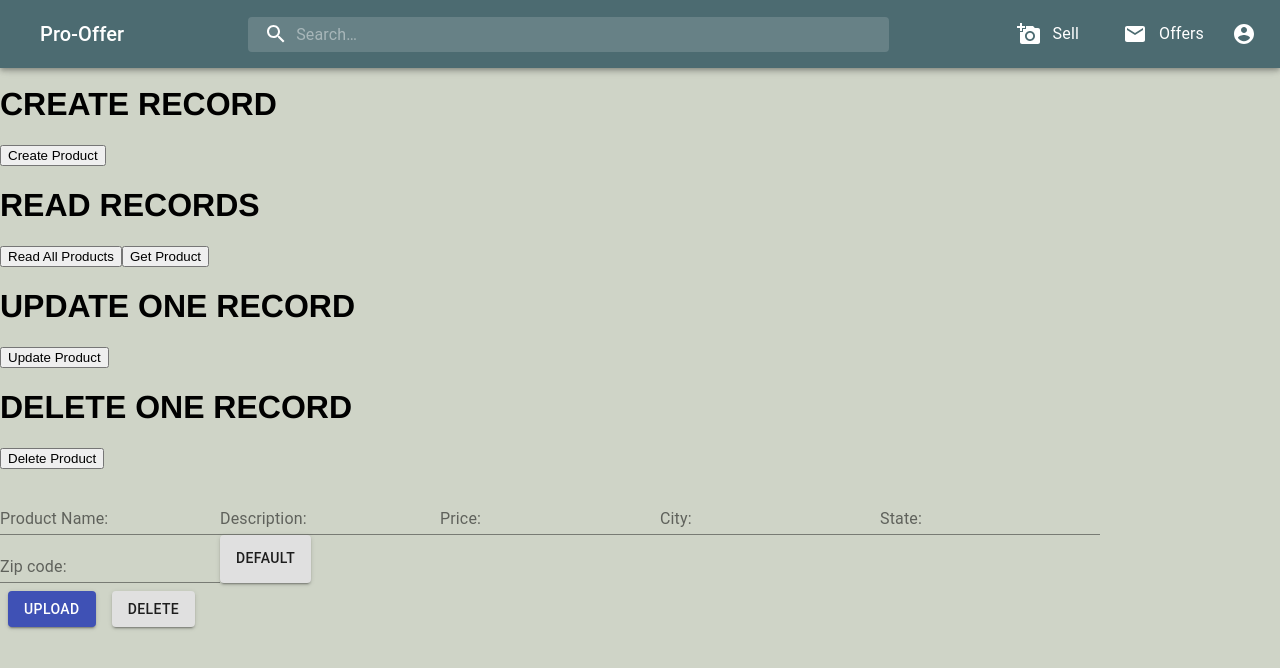
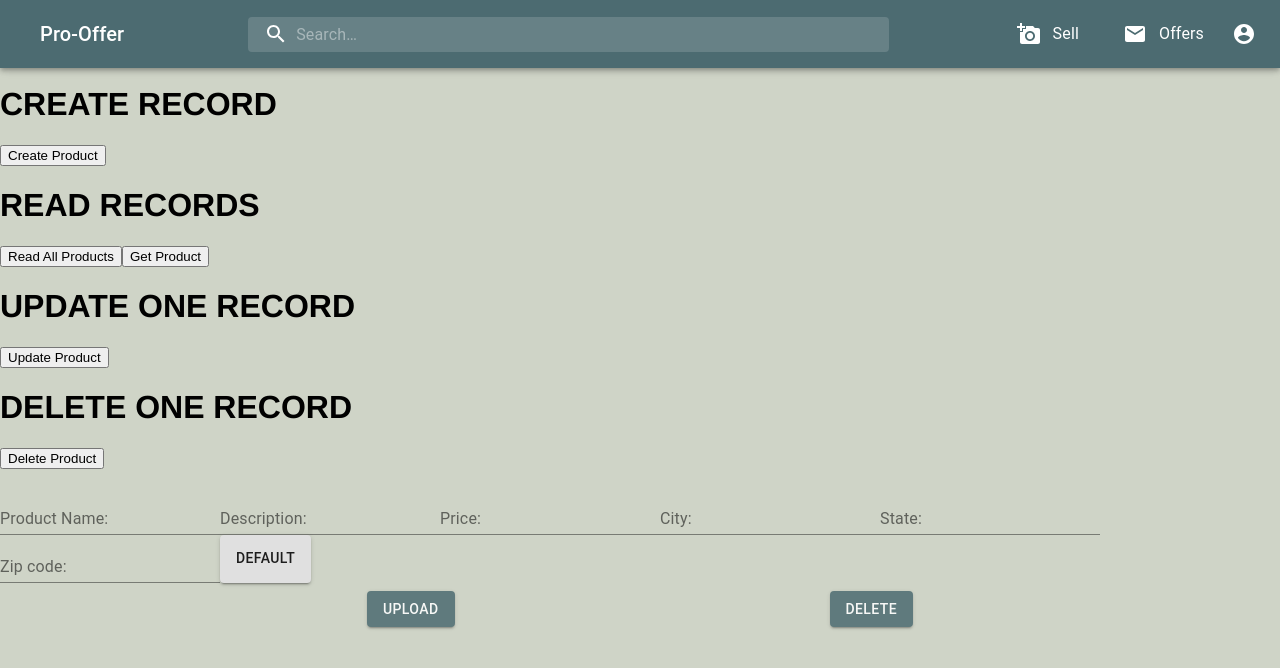
Before and after one commit to acosta-andres-r/pro-offer, a React (Create React App) app in the folder client/: page /sell in a window 1280 px wide. Shown: the top 668 px of the page. Built offline with nearby package versions, Linux system fonts and the light colour scheme.

Commit message:
Modified upload buttons to utilized in add page

```diff
--- a/client/src/components/Buttons/Upload/Upload.js
+++ b/client/src/components/Buttons/Upload/Upload.js
@@ -1,48 +1,28 @@
 import React from 'react';
-import API from '../../../utils/API'
-import FormData from 'form-data'
 import { makeStyles } from '@material-ui/core/styles';
 import Button from '@material-ui/core/Button';
-import IconButton from '@material-ui/core/IconButton';
-import PhotoCamera from '@material-ui/icons/PhotoCamera';
 
 const useStyles = makeStyles((theme) => ({
   root: {
+    alignText: 'center',
     '& > *': {
       margin: theme.spacing(1),
     },
+    display: 'flex',
+    flexWrap: 'wrap',
+    flexDirection: 'row',
+    justifyContent: 'space-evenly',
   },
   input: {
     display: 'none',
   },
+  button: {
+    backgroundColor: "#4C6B71"
+  }
 }));
 
-export default function UploadButtons() {
+export default function UploadButtons( props ) {
   const classes = useStyles();
-
-  const handleUploadClick = event => {
-    console.log();
-    const file = event.target.files[0];
-    let formData = new FormData();
-    formData.append('image', file);
-    // formData.append("upload_preset", "docs_upload_example_us_preset");
-
-    API.uploadImage(formData)
-      .then(res => console.log(res))
-      .catch(err => console.log(err));
-
-    // fetch("/api/upload", {method:"POST", body: formData})
-  };
-
-  const handleDeleteClick = event => {
-
-    const publicID = "pro-offer/vy1p0prrfugywvllydjj"
-    // const signature = "a882ded56bd010bf2ef3b22d6baf0b868dc171e1"
-
-    API.deleteImage(publicID)
-      .then(res => console.log(res))
-      .catch(err => console.log(err));
-  }
 
   return (
     <div className={classes.root}>
@@ -52,14 +32,25 @@ export default function UploadButtons() {
         id="contained-button-file"
         multiple
         type="file"
-        onChange={handleUploadClick}
+        onChange={props.handleUploadClick}
       />
       <label htmlFor="contained-button-file">
-        <Button variant="contained" color="primary" component="span" >
+        <Button
+          variant="contained"
+          component="span"
+          color="secondary"
+          style={{ background: '#4C6B71', opacity: "85%" }}
+        >
           Upload
         </Button>
       </label>
-      <Button variant="contained" onClick={handleDeleteClick}>Delete</Button>
+      <label>
+        <Button
+          variant="contained"
+          color="secondary"
+          style={{ background: '#4C6B71', opacity: "85%" }}
+          onClick={props.handleDeleteClick}>Delete</Button>
+      </label>
     </div>
   );
 }
```
